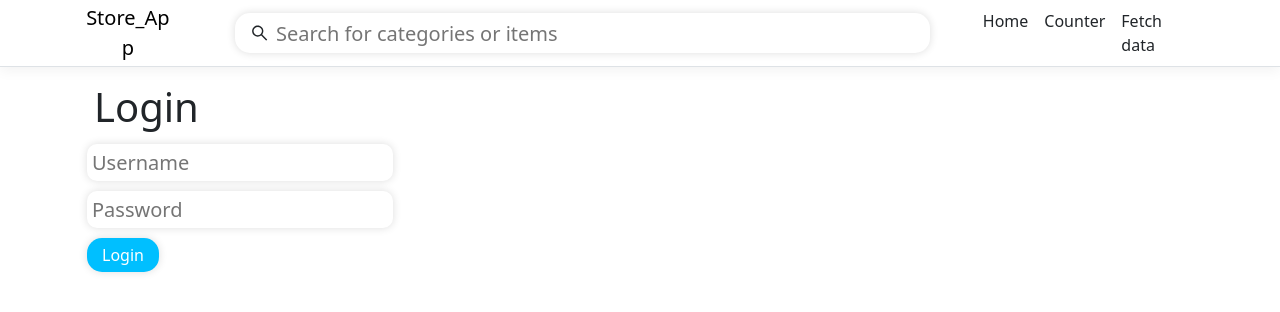
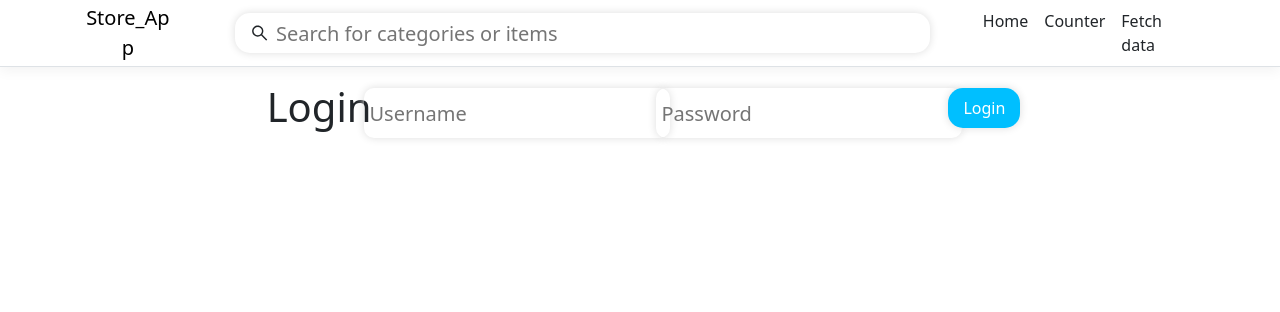
Before and after one commit to joshostblom/store-app, a React (Create React App) app in the folder Store-App/ClientApp/: page /login in a window 1280 px wide. Shown: the top 312 px of the page. Built offline with nearby package versions, Linux system fonts and the light colour scheme.

Commit message:
Update layout

```diff
--- /dev/null
+++ b/Store-App/ClientApp/src/pages/LoginPage/LoginPage.css
@@ -0,0 +1,5 @@
+.container {
+    display: flex;
+    align-content: center;
+    justify-content: center;
+}
--- a/Store-App/ClientApp/src/pages/LoginPage/LoginPage.js
+++ b/Store-App/ClientApp/src/pages/LoginPage/LoginPage.js
@@ -1,5 +1,6 @@
 import { useState } from "react";
 import { Row, Container } from "react-bootstrap";
+import "./LoginPage.css"
 
 export const LoginPage = () => {
 
@@ -8,6 +9,7 @@ export const LoginPage = () => {
 
     return (
         <div className="container">
+            <Container>
             <h1> Login </h1>
             <Row>
                 <input className="text-field" type="text" placeholder="Username" onChange={(e) => setUsername(e.target.value)} />
@@ -18,6 +20,7 @@ export const LoginPage = () => {
             <Row>
                 <button className="btn-primary">Login</button>
             </Row>
+            </Container>
         </div>
     );
 }
```
